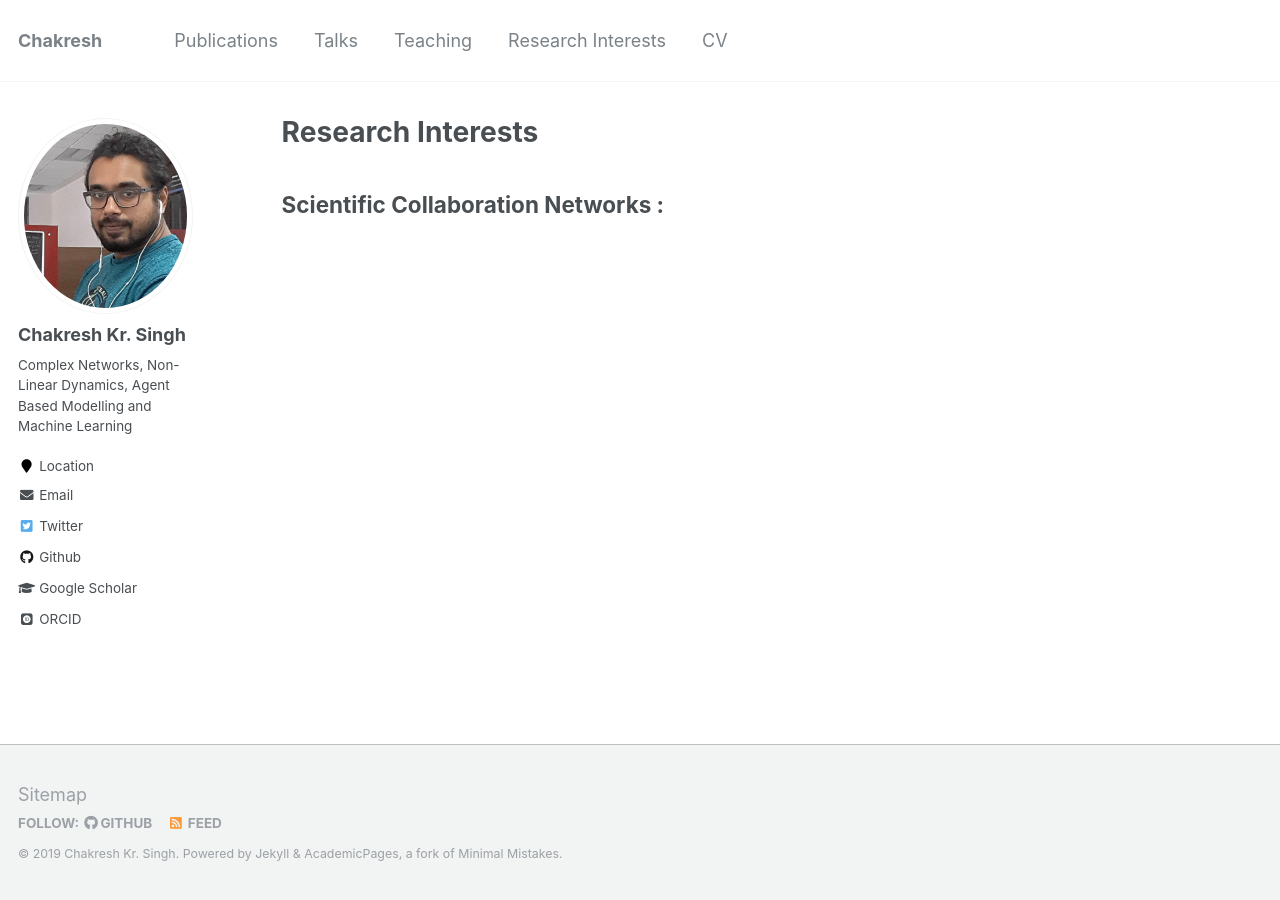
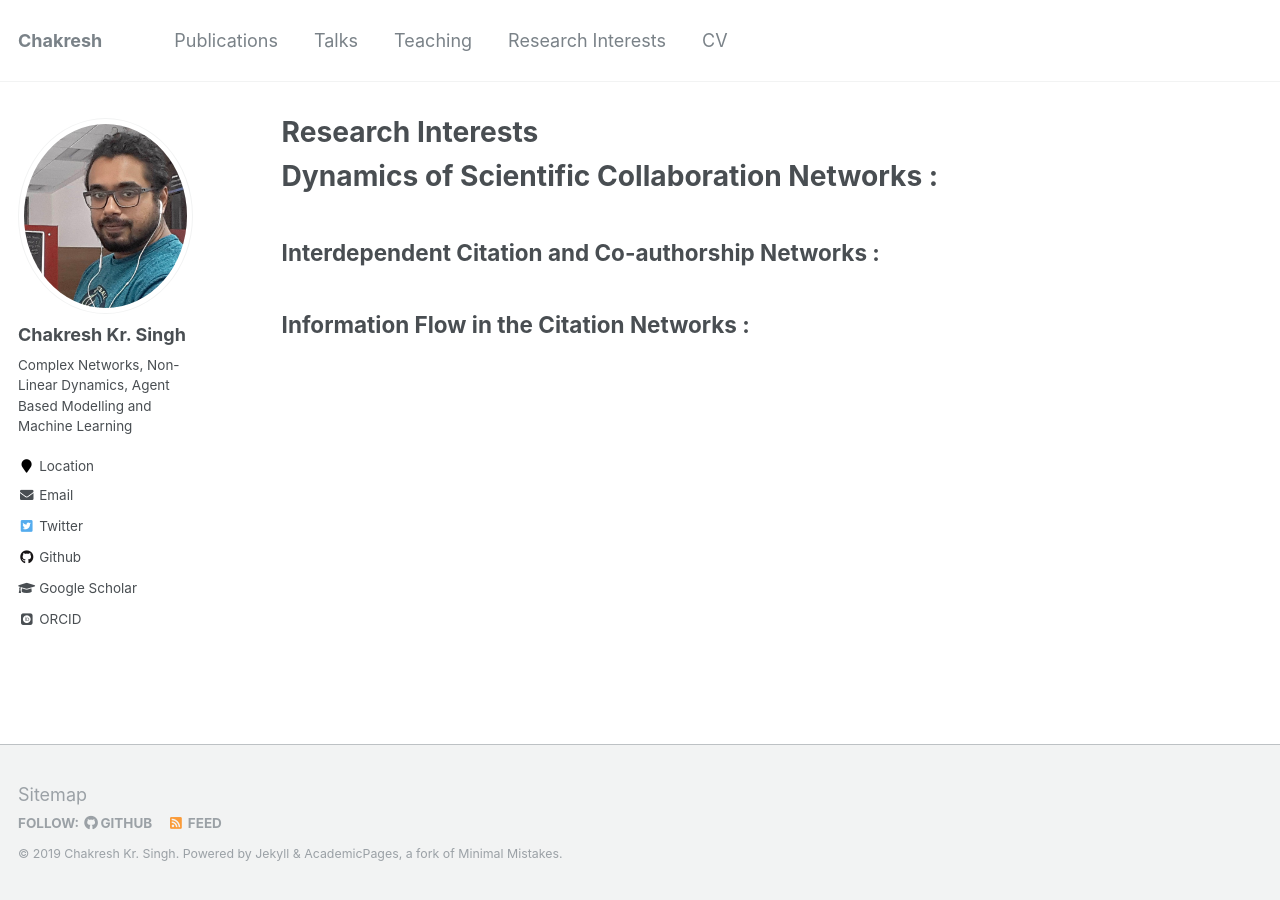
Before and after one commit to ChakreshIITGN/ChakreshIITGN.github.io, a Jekyll site: the page built from _pages/research_interests.md, in a window 1280 px wide. Built offline with Jekyll 4.4.1, drawn with Linux system fonts in a browser that asks for light colours; some web fonts are replaced.

Commit message:
Update research_interests.md

```diff
--- a/_pages/research_interests.md
+++ b/_pages/research_interests.md
@@ -9,4 +9,8 @@ author_profile: true
 
 {% include base_path %}
 
-## Scientific Collaboration Networks :
+# Dynamics of Scientific Collaboration Networks :
+
+## Interdependent Citation and Co-authorship Networks :
+
+## Information Flow in the Citation Networks :
```
